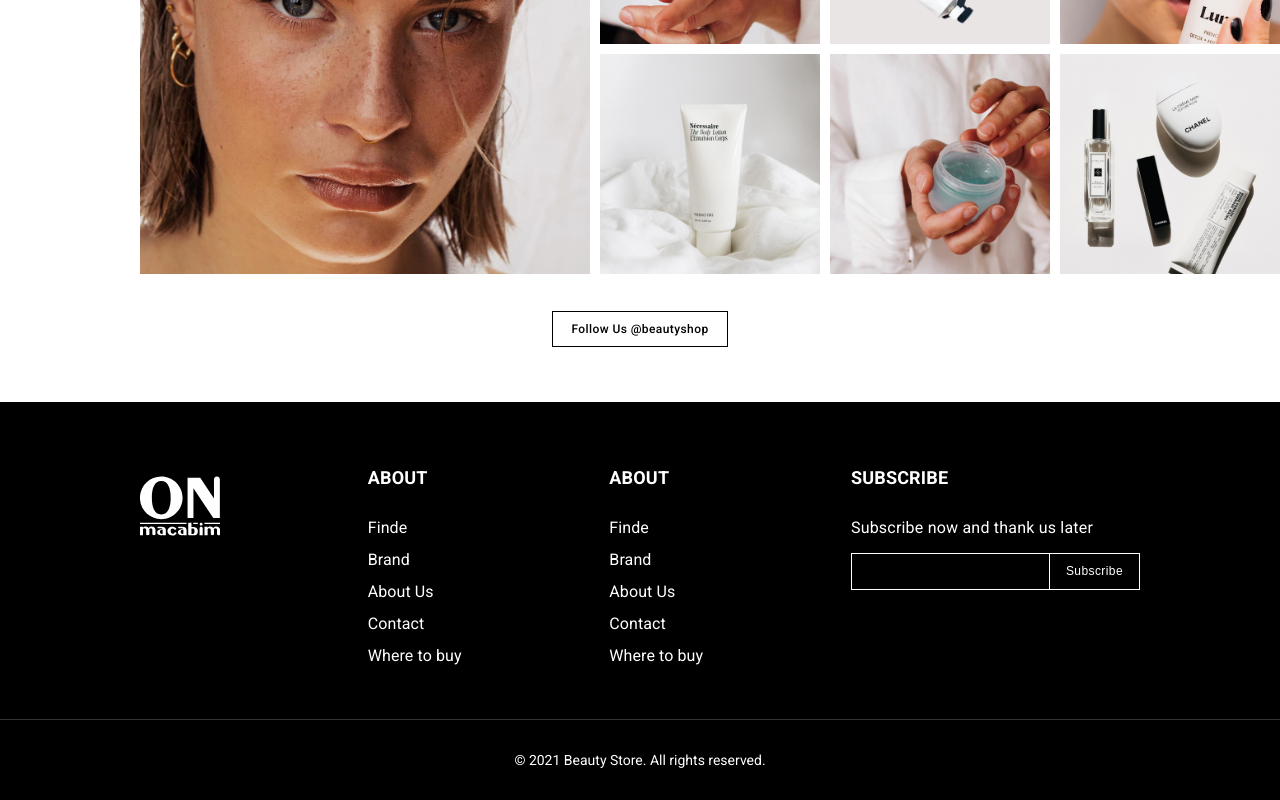
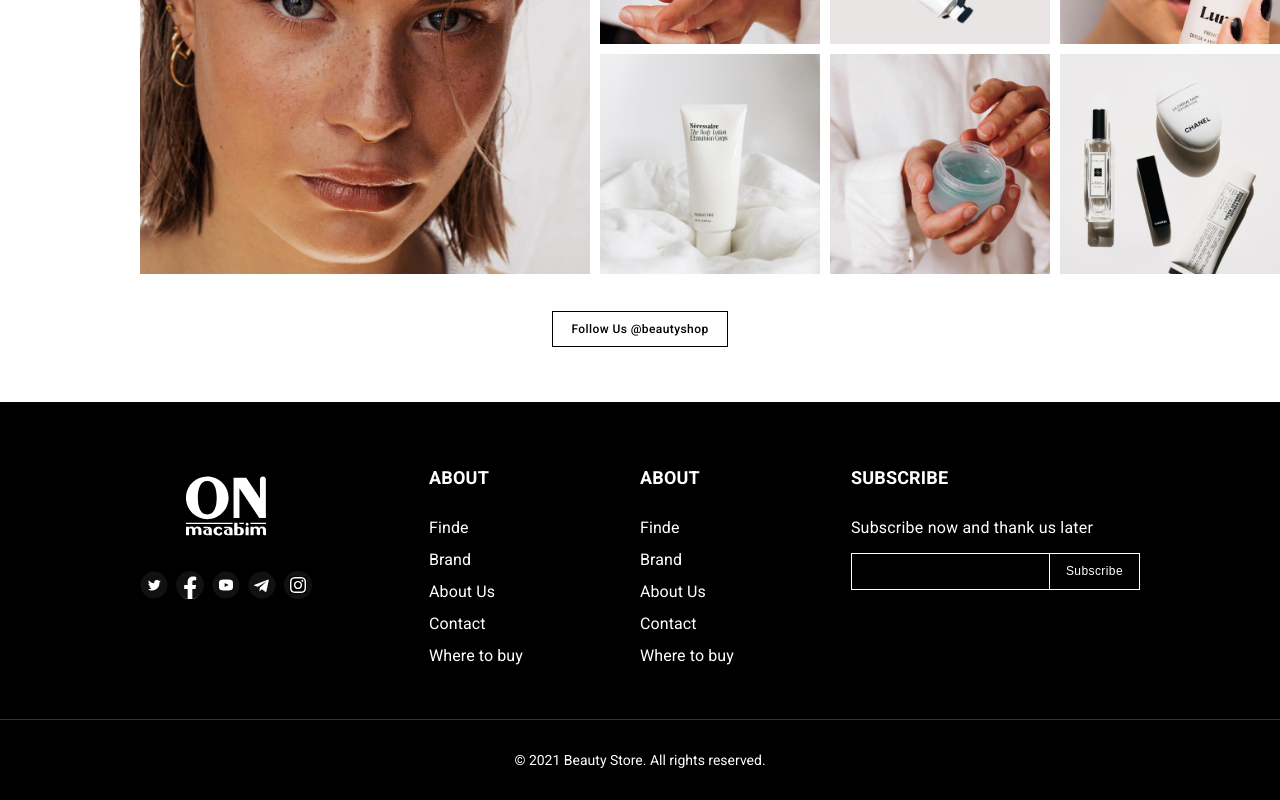
Before and after one commit to QurbonbekovaSabira/On-cosmetics, a React (Vite) app: page / in a window 1280 px wide. Shown: the part 2445-3245 px from the top of the page. Built offline with nearby package versions, Linux system fonts and the light colour scheme.

Commit message:
new chnage on footer

```diff
--- a/src/layout/footer/footer.jsx
+++ b/src/layout/footer/footer.jsx
@@ -2,6 +2,11 @@ import React from "react";
 import style from './footer.module.scss'
 import { Logo } from "../../assets/icon/logo";
 import { Link } from "react-router-dom";
+import { TwitterIcon } from "../../assets/icon/twitter-icon";
+import { Facebook } from "../../assets/icon/facebook";
+import { YouTubeIcon } from "../../assets/icon/youTube-icon";
+import { TelegramIcon } from "../../assets/icon/telegram-icon";
+import { InstagramLightIcon } from "../../assets/icon/instagramLight-icon";
 
 export const Footer = () => {
   return (
@@ -15,19 +20,19 @@ export const Footer = () => {
               </div>
               <div className={style.footer_social__links}>
                 <a href="" className={style.social_link}>
-
+                  <TwitterIcon/>
                 </a>
                 <a href="" className={style.social_link}>
-
+                  <Facebook/>
                 </a>
                 <a href="" className={style.social_link}>
-
+                  <YouTubeIcon/>
                 </a>
                 <a href="" className={style.social_link}>
-
+                  <TelegramIcon/>
                 </a>
                 <a href="" className={style.social_link}>
-
+                  <InstagramLightIcon/>
                 </a>
               </div>
             </div>
```
